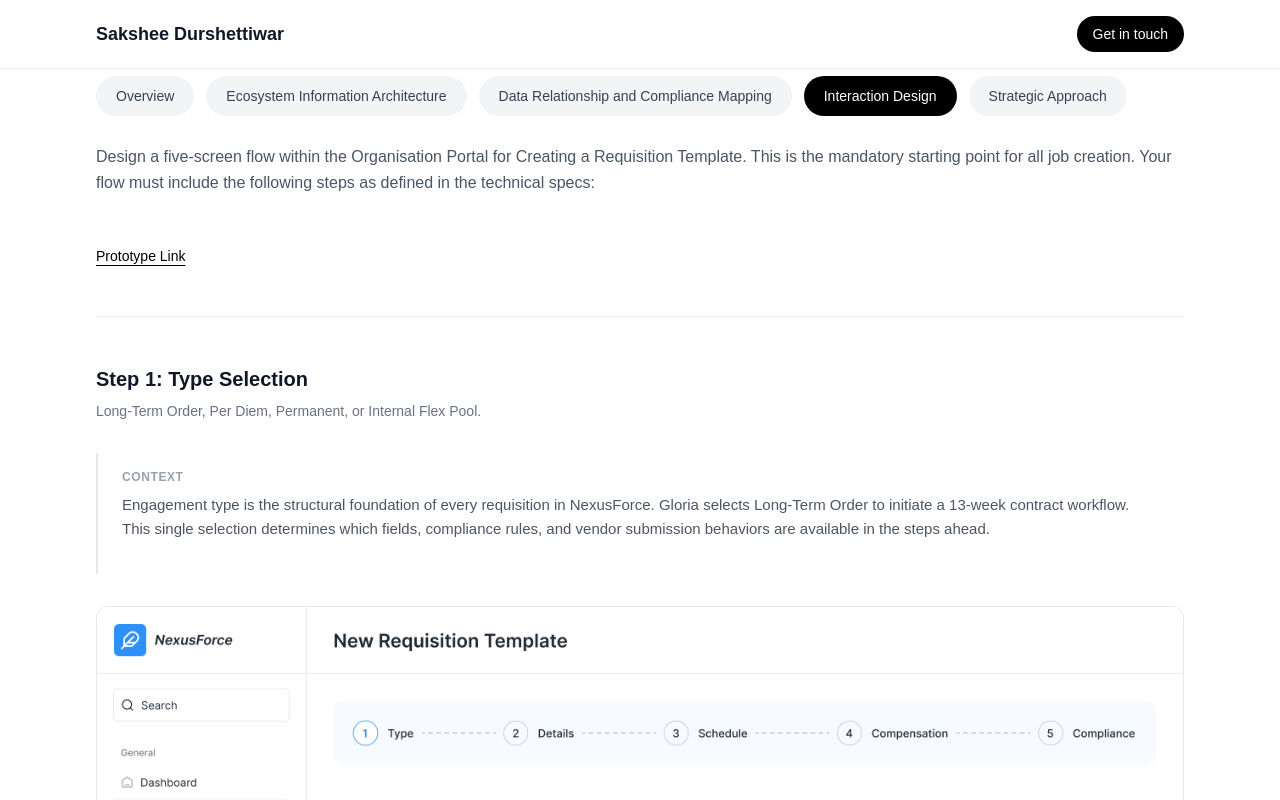
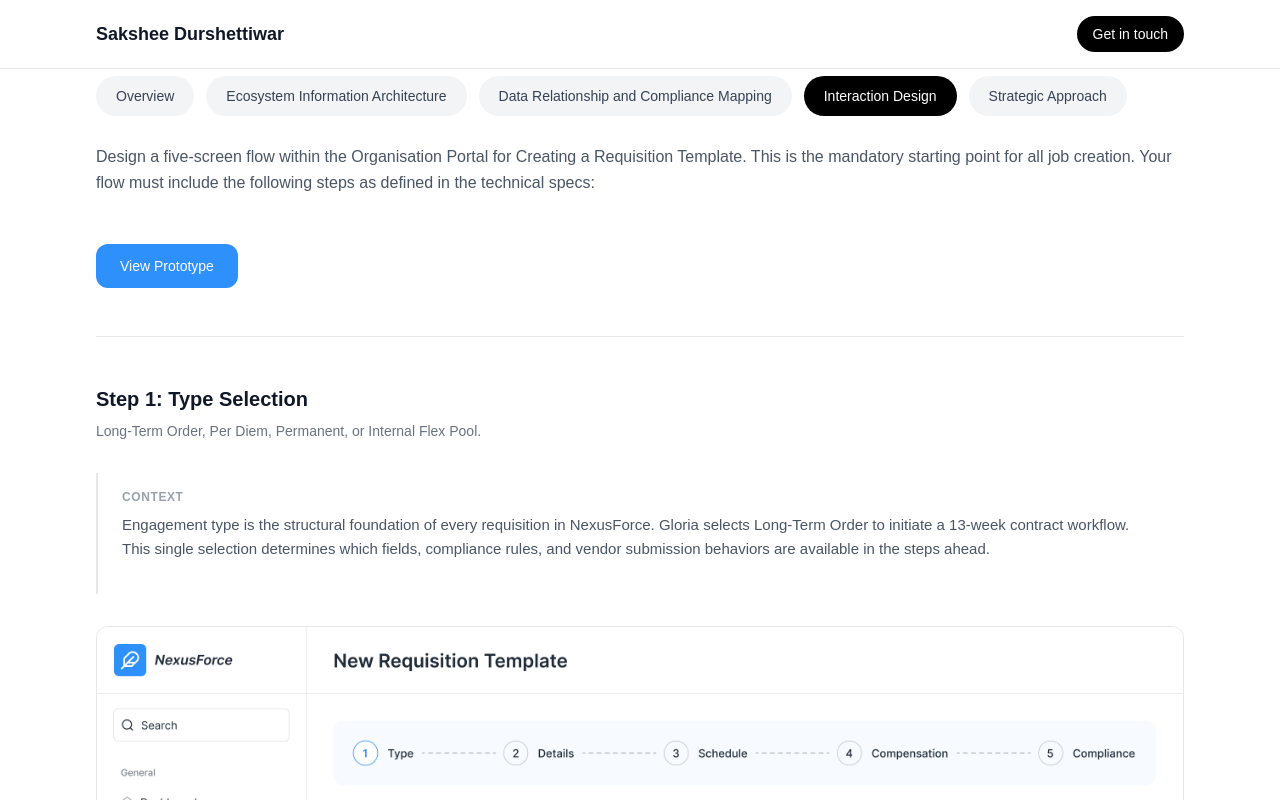
Before and after one commit to saksheedurshettiwar/Heizen, a Next.js app: page / in a window 1280 px wide. Both pictures are taken after a click on the button "Interaction Design". Shown: the part 320-1120 px from the top of the page. Built offline with nearby package versions, Linux system fonts and the light colour scheme.

Commit message:
Update prototype CTA to rectangular blue button

```diff
--- a/app/page.tsx
+++ b/app/page.tsx
@@ -262,9 +262,9 @@
                 </p>
                 <button
                   onClick={() => setShowPrototype(!showPrototype)}
-                  className="text-sm font-medium text-black underline underline-offset-4 hover:text-gray-600 transition-colors"
+                  className="px-6 py-3 bg-[#2E90FA] text-white rounded-[12px] text-sm font-medium hover:bg-[#1B76D8] transition-colors"
                 >
-                  {showPrototype ? "Hide Prototype" : "Prototype Link"}
+                  {showPrototype ? "Hide Prototype" : "View Prototype"}
                 </button>
               </div>
               {showPrototype && (
```
